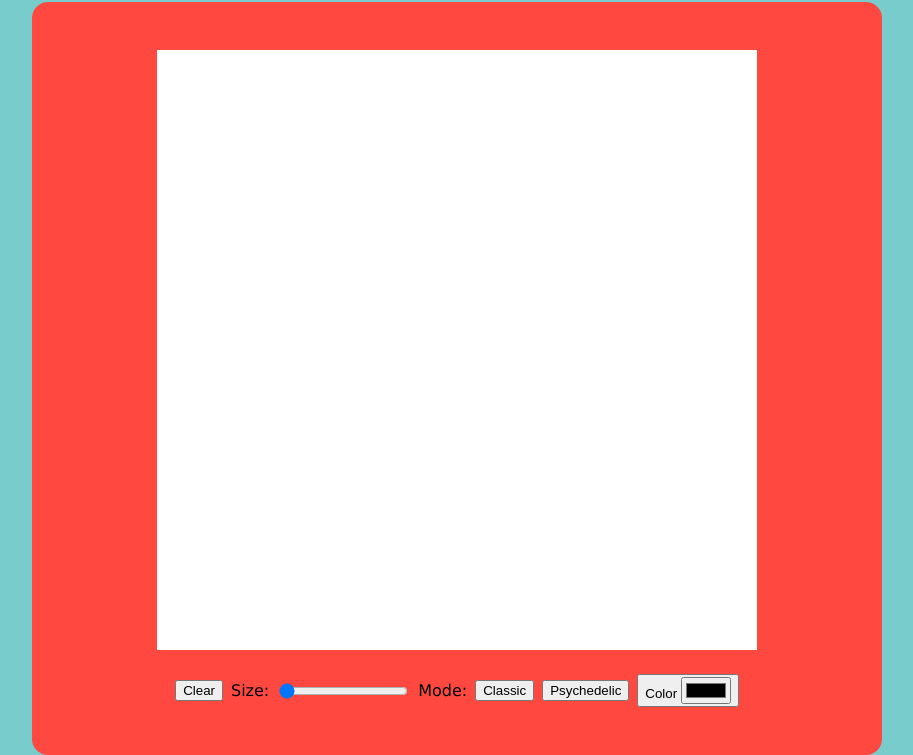
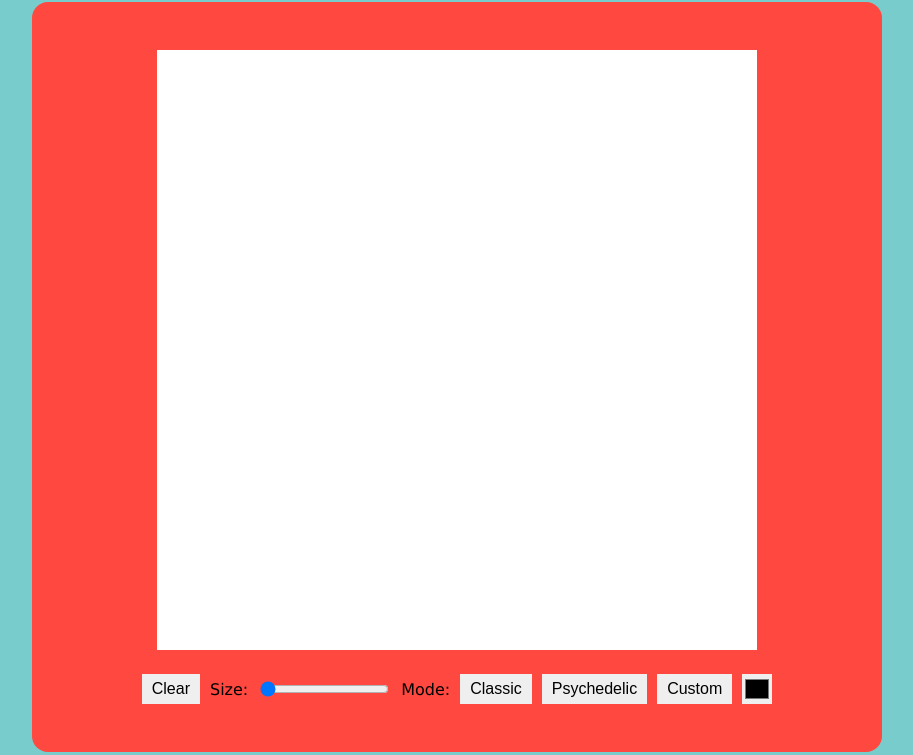
Before and after one commit to mercen4i/etch-a-sketch, a plain HTML site: page index.html in a window 1280 px wide. Shown: the part 114-869 px from the top of the page, without its empty margins (183-1096 px from the left). Drawn offline with Linux system fonts and the light colour scheme.

Commit message:
Add more design to some elements

```diff
--- a/index.html
+++ b/index.html
@@ -19,7 +19,8 @@
                 <div>Mode: </div>
                 <button id="classic">Classic</button>
                 <button id="psychedelic">Psychedelic</button>
-                <button id="single-color">Color <input type="color" id="color-selector"></button>
+                <button id="single-color">Custom</button>
+                <input type="color" id="color-selector">
             </div>
         </div>
         <div class="footer"></div>
--- a/style.css
+++ b/style.css
@@ -46,5 +46,20 @@ body {
     display: flex;
     align-items: center;
     margin-top: 24px;
-    gap: 8px;
+    gap: 10px;
 }
+
+button {
+    border-radius: 0;
+    border: 0px;
+    padding: 6px 10px;
+    font-size: 16px;
+}
+
+#color-selector {
+    width: 30px;
+    height: 30px;
+    padding: 1px;
+    border-radius: 0px;
+    border: 0px;
+}
```
